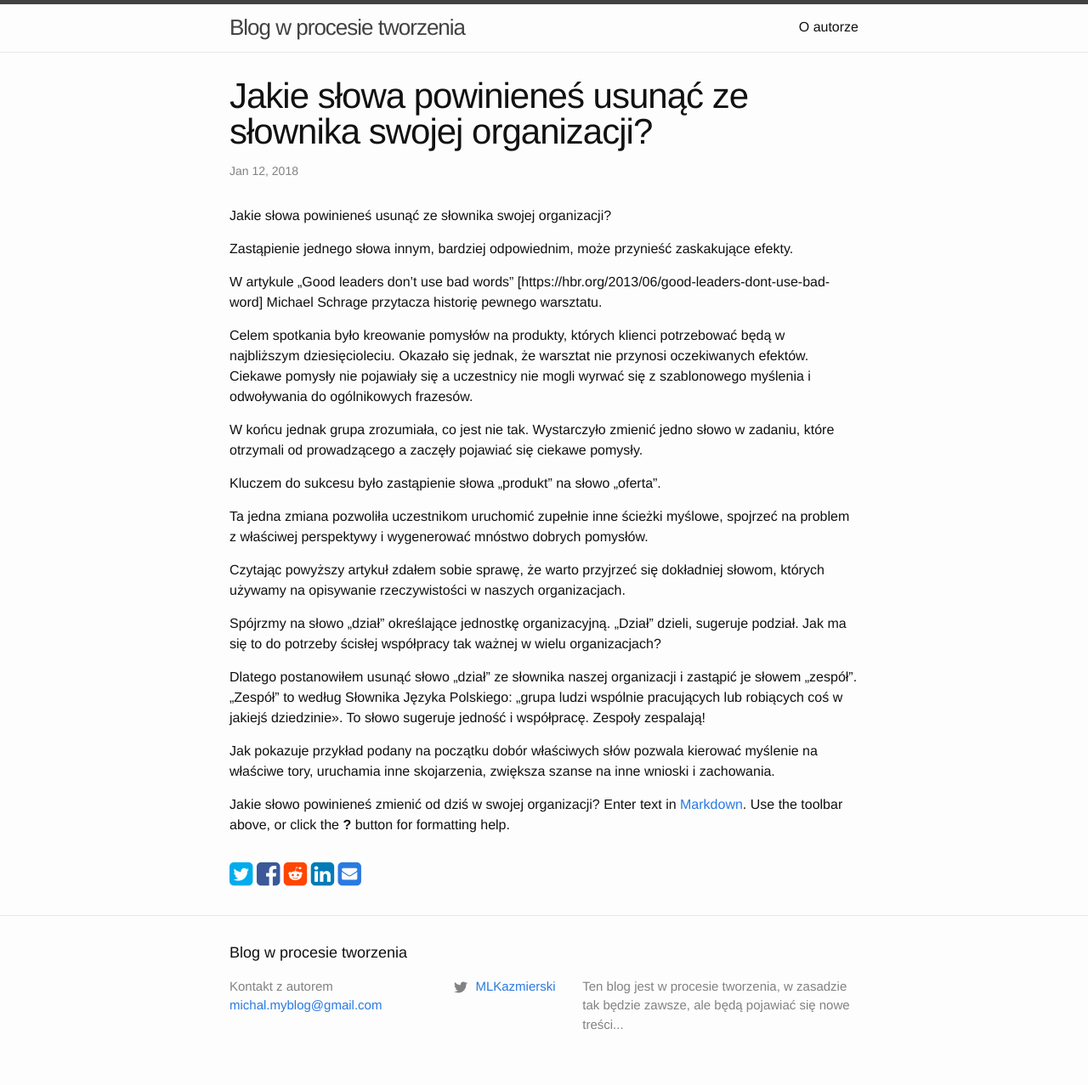
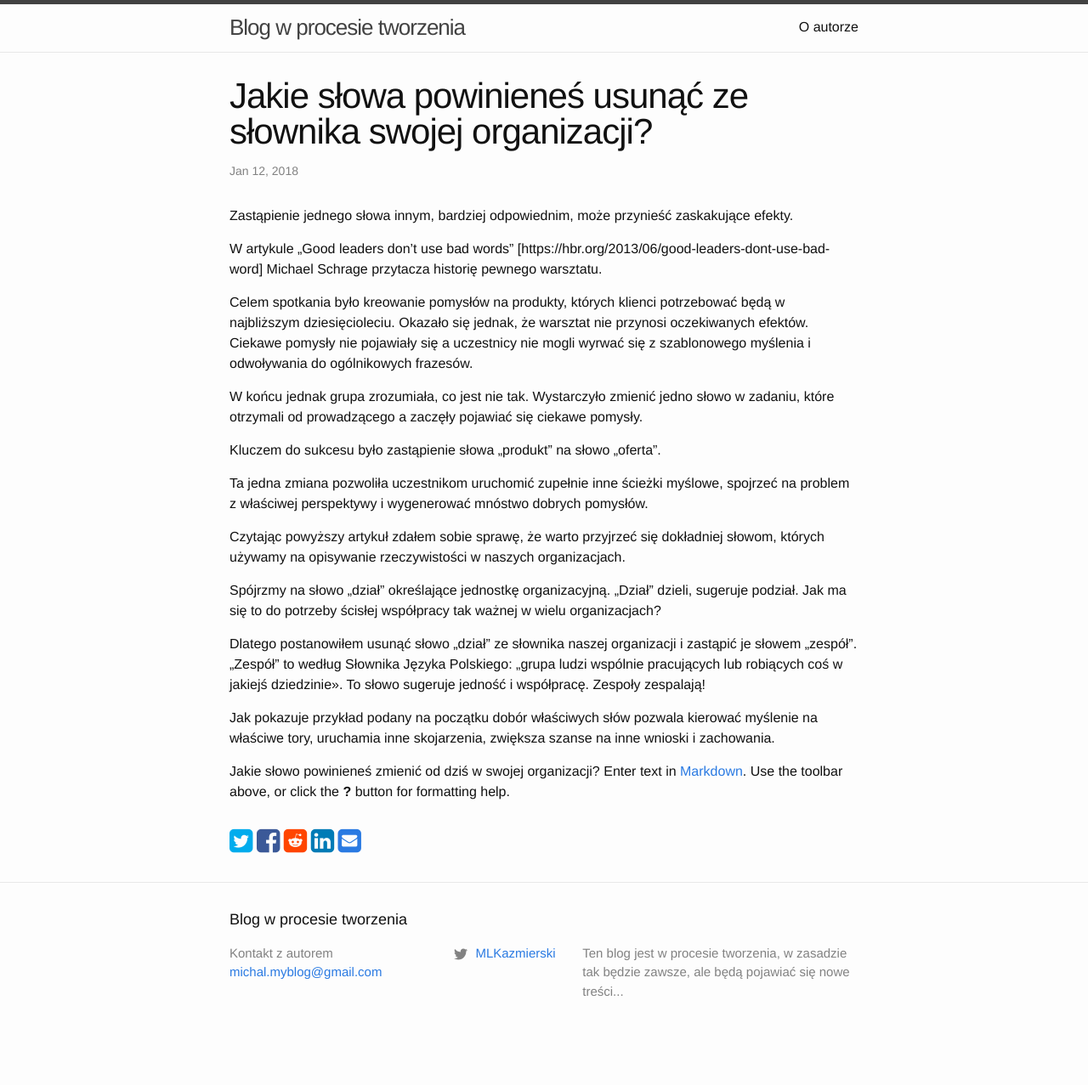
Before and after one commit to kazmiermik/kazmiermik.github.io, a Jekyll site: the page built from _posts/2018-01-12-Jakie-słowa-powinieneś-usunąć-ze-słownika-swojej-organizacji.md, in a window 1280 px wide. Shown: the whole page at 85% size. Built offline with Jekyll 4.4.1, drawn with Linux system fonts in a browser that asks for light colours; comment, search, counter and statistics services are not loaded; after the commit the page ends 1238 px from its top, so only the background shows below that.

Commit message:
Update 2018-01-12-Jakie-słowa-powinieneś-usunąć-ze-słownika-swojej-organizacji.md

```diff
--- a/_posts/2018-01-12-Jakie-słowa-powinieneś-usunąć-ze-słownika-swojej-organizacji.md
+++ b/_posts/2018-01-12-Jakie-słowa-powinieneś-usunąć-ze-słownika-swojej-organizacji.md
@@ -6,7 +6,6 @@ description: >-
 title: Jakie słowa powinieneś usunąć ze słownika swojej organizacji?
 ---
 
-Jakie słowa powinieneś usunąć ze słownika swojej organizacji?
 
 Zastąpienie jednego słowa innym, bardziej odpowiednim, może przynieść zaskakujące efekty.
 
```
